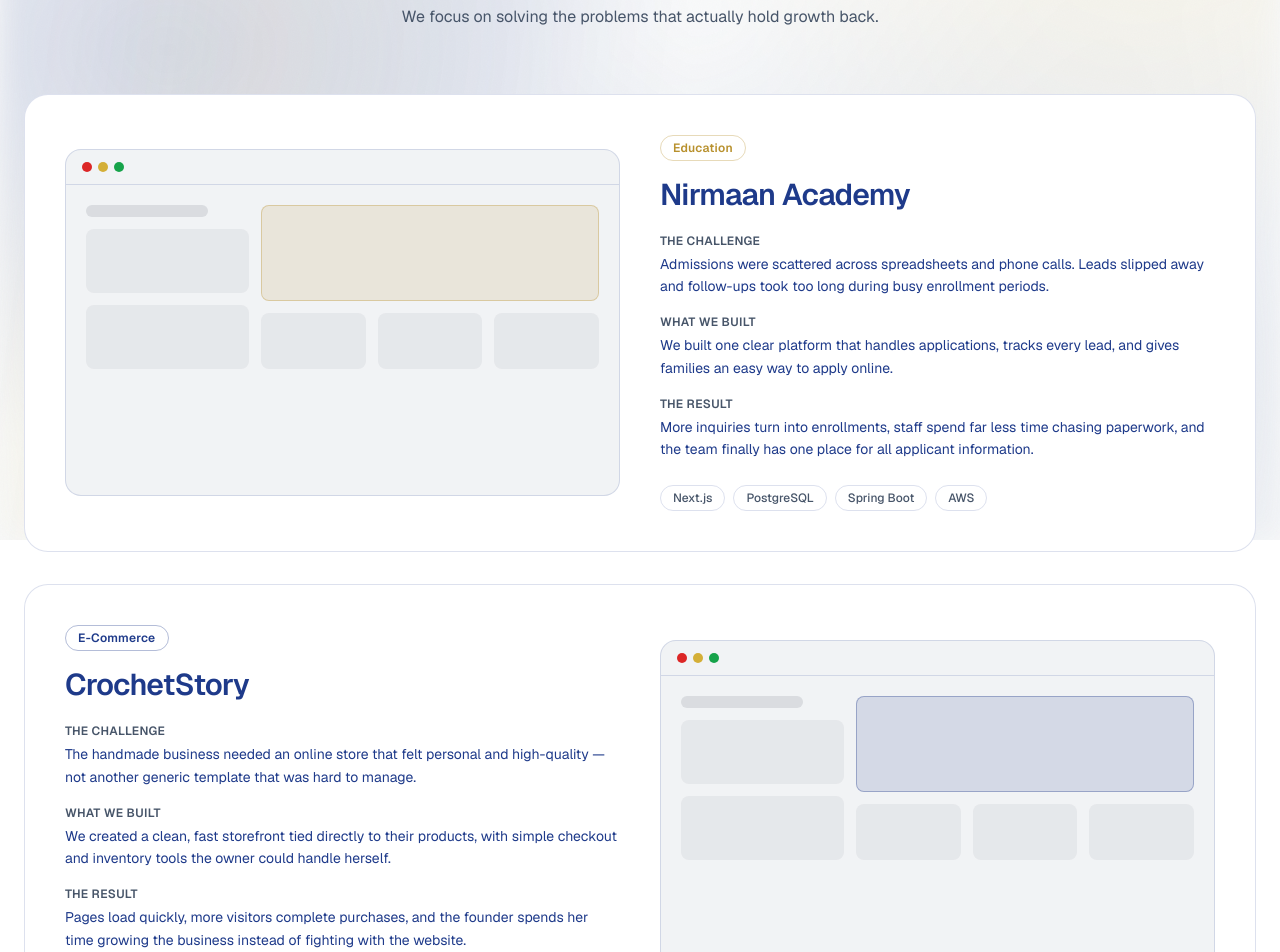
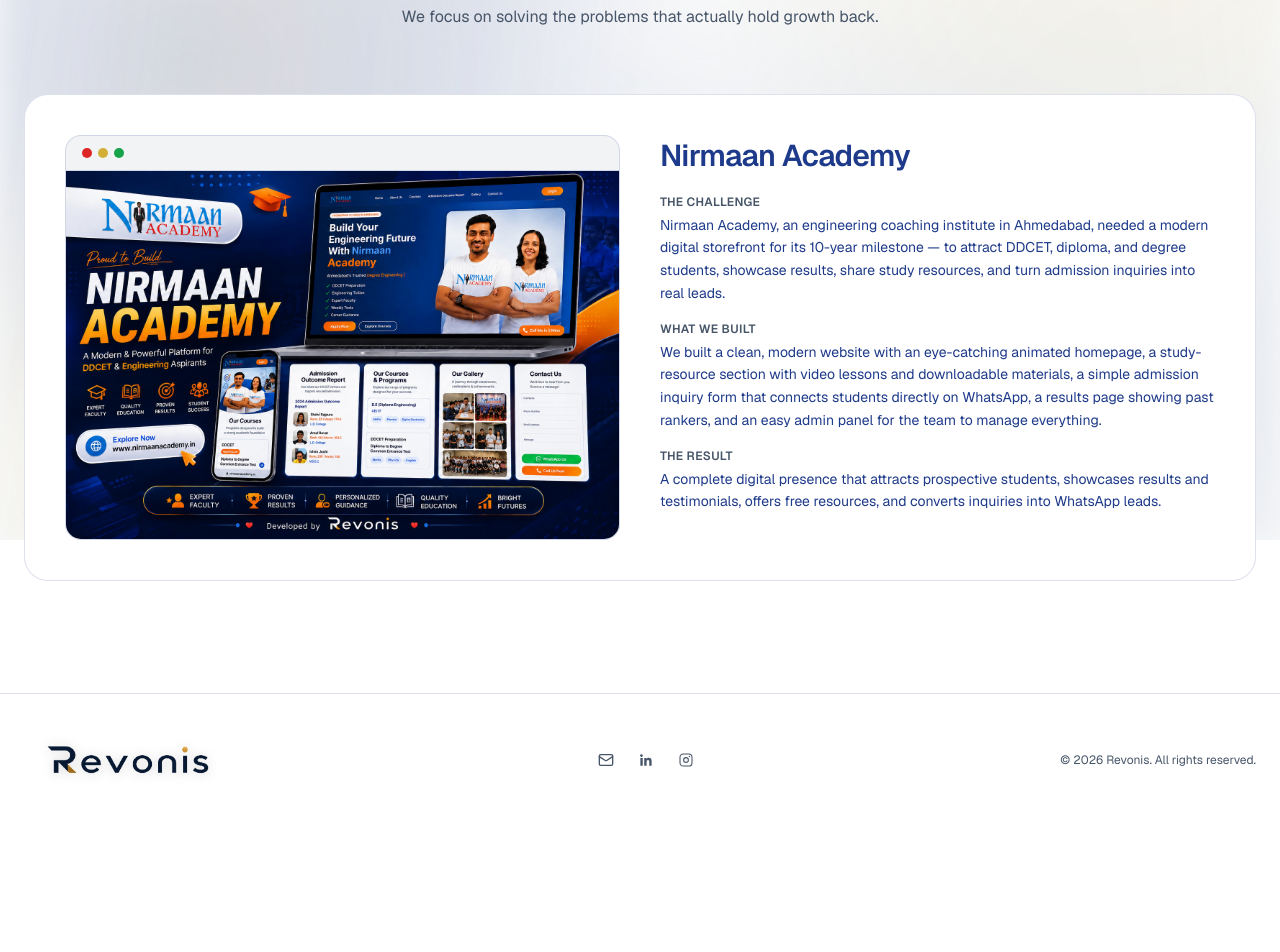
Before and after one commit to hardeep652/revonis, a Next.js app: page /work in a window 1280 px wide. Shown: the part 260-1212 px from the top of the page. After the commit the page ends 1086 px from the top, so only its background shows below. Built offline with nearby package versions, Linux system fonts and the light colour scheme.

Commit message:
Update Nirmaan Academy project: add RN.png preview, simplify copy, remove other projects

```diff
--- a/app/_components/home/featured-projects.tsx
+++ b/app/_components/home/featured-projects.tsx
@@ -6,7 +6,7 @@ function ProjectMock({ project }: { project: Project }) {
   const accent = project.accent === "gold" ? COLORS.accentGold : COLORS.accentBlue;
   return (
     <div
-      className="relative aspect-[16/10] w-full overflow-hidden rounded-2xl border"
+      className="relative w-full overflow-hidden rounded-2xl border"
       style={{ borderColor: COLORS.border, background: COLORS.bgSecondary }}
     >
       <div className="flex items-center gap-1.5 border-b px-4 py-3" style={{ borderColor: COLORS.border }}>
@@ -14,6 +14,15 @@ function ProjectMock({ project }: { project: Project }) {
         <span className="h-2.5 w-2.5 rounded-full" style={{ background: "#D4AF37" }} />
         <span className="h-2.5 w-2.5 rounded-full" style={{ background: "#16A34A" }} />
       </div>
+      {project.image ? (
+        <div className="w-full">
+          <img
+            src={project.image}
+            alt={`${project.name} preview`}
+            className="w-full h-auto object-contain"
+          />
+        </div>
+      ) : (
         <div className="grid h-full grid-cols-3 gap-3 p-5">
           <div className="col-span-1 space-y-3">
             <div className="h-3 w-3/4 rounded-full" style={{ background: "rgba(15,23,42,0.1)" }} />
@@ -29,6 +38,7 @@ function ProjectMock({ project }: { project: Project }) {
             </div>
           </div>
         </div>
+      )}
     </div>
   );
 }
@@ -50,12 +60,14 @@ function ProjectCard({ project, index }: { project: Project; index: number }) {
           <ProjectMock project={project} />
         </div>
         <div className={index % 2 === 1 ? "lg:order-1" : ""}>
+          {project.domain && (
             <span
               className="mb-4 inline-block rounded-full border px-3 py-1 text-xs font-semibold tracking-wide"
               style={{ borderColor: `${accent}55`, color: accent }}
             >
               {project.domain}
             </span>
+          )}
           <h3 className="mb-5 text-3xl font-semibold tracking-tight" style={{ color: COLORS.textPrimary }}>
             {project.name}
           </h3>
--- a/app/_components/home/home-data.tsx
+++ b/app/_components/home/home-data.tsx
@@ -153,44 +153,22 @@ export type Project = {
   impact: string;
   tech: string[];
   accent: "gold" | "blue";
+  image?: string;
 };
 
 export const PROJECTS: Project[] = [
   {
     name: "Nirmaan Academy",
-    domain: "Education",
+    domain: "",
     problem:
-      "Admissions were scattered across spreadsheets and phone calls. Leads slipped away and follow-ups took too long during busy enrollment periods.",
+      "Nirmaan Academy, an engineering coaching institute in Ahmedabad, needed a modern digital storefront for its 10-year milestone — to attract DDCET, diploma, and degree students, showcase results, share study resources, and turn admission inquiries into real leads.",
     solution:
-      "We built one clear platform that handles applications, tracks every lead, and gives families an easy way to apply online.",
+      "We built a clean, modern website with an eye-catching animated homepage, a study-resource section with video lessons and downloadable materials, a simple admission inquiry form that connects students directly on WhatsApp, a results page showing past rankers, and an easy admin panel for the team to manage everything.",
     impact:
-      "More inquiries turn into enrollments, staff spend far less time chasing paperwork, and the team finally has one place for all applicant information.",
-    tech: ["Next.js", "PostgreSQL", "Spring Boot", "AWS"],
+      "A complete digital presence that attracts prospective students, showcases results and testimonials, offers free resources, and converts inquiries into WhatsApp leads.",
+    tech: [],
     accent: "gold",
-  },
-  {
-    name: "CrochetStory",
-    domain: "E-Commerce",
-    problem:
-      "The handmade business needed an online store that felt personal and high-quality — not another generic template that was hard to manage.",
-    solution:
-      "We created a clean, fast storefront tied directly to their products, with simple checkout and inventory tools the owner could handle herself.",
-    impact:
-      "Pages load quickly, more visitors complete purchases, and the founder spends her time growing the business instead of fighting with the website.",
-    tech: ["Next.js", "TypeScript", "Redis", "Docker"],
-    accent: "blue",
-  },
-  {
-    name: "Payment Reconciliation Platform",
-    domain: "Fintech Infrastructure",
-    problem:
-      "The finance team spent days each month manually matching payments from different providers. Mistakes were common and discovered late.",
-    solution:
-      "We built a system that automatically pulls in transactions from every source, spots differences immediately, and creates clear reports.",
-    impact:
-      "Reconciliation now takes minutes instead of days. The team has confidence in the numbers and spends time on higher-value work.",
-    tech: ["Java", "Kafka", "PostgreSQL", "Kubernetes"],
-    accent: "gold",
+    image: "/RN.png",
   },
 ];
 
```
Also changed, not shown: public/RN.png (added). Lines whose indentation alone changed are shown as unchanged.
